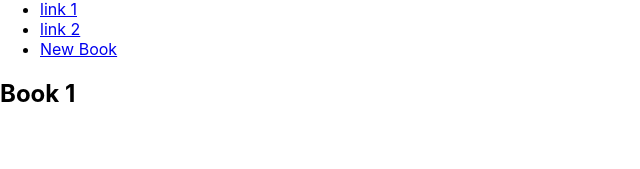
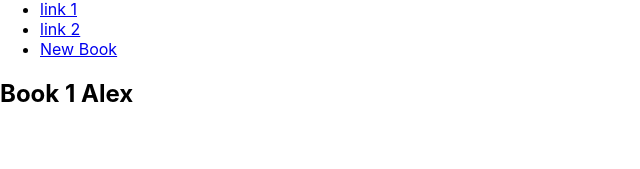
Before and after one commit to Alekskarb/react_routing, a React (Create React App) app: page /books/1 in a window 1280 px wide. Shown: the part 113-282 px from the top of the page, without its empty margins (0-640 px from the left). Built offline with nearby package versions, Linux system fonts and the light colour scheme.

Commit message:
routes component

```diff
--- a/src/App.js
+++ b/src/App.js
@@ -8,6 +8,7 @@ import Contact from "./pages/Contact";
 import NewBook from "./pages/NewBook";
 import NotFound from "./pages/NotFound";
 import BooksLayout from "./layout/BooksLayout";
+import {BookRoutes} from "./BookRoutes";
 
 function App() {
     return (
@@ -21,11 +22,8 @@ function App() {
             <Routes>
                 <Route path='/' element={<Home/>}/>
                 <Route path='/about' element={<About/>}/>
-                <Route path='/books' element={<BooksLayout/>} >
-                    <Route index element={<BookList/>}/>
-                    <Route path=':id' element={<Book/>}/>
-                    <Route path='new' element={<NewBook/>}/>
-                </Route>
+                <Route path='/books/*' element={<BookRoutes/>} />
+
                 {/*<Route path='/books' element={<BookList/>}>*/}
                 {/*<Route path='/books/:id/:img?' element={<Book/>}/>*/}
                 {/*<Route path='/books/new' element={<NewBook/>}/>*/}
--- /dev/null
+++ b/src/BookRoutes.js
@@ -0,0 +1,19 @@
+import BooksLayout from "./layout/BooksLayout";
+import {Route, Routes} from "react-router-dom";
+import BookList from "./pages/BookList";
+import Book from "./pages/Book";
+import NewBook from "./pages/NewBook";
+
+export function BookRoutes() {
+    return (
+        <>
+            <Routes>
+                <Route element={<BooksLayout/>}>
+                    <Route index element={<BookList/>}/>
+                    <Route path=':id' element={<Book/>}/>
+                    <Route path='new' element={<NewBook/>}/>
+                </Route>
+            </Routes>
+        </>
+    )
+}
--- a/src/layout/BooksLayout.js
+++ b/src/layout/BooksLayout.js
@@ -8,7 +8,7 @@ function BooksLayout() {
                 <li><Link to='/books/2'>link 2</Link></li>
                 <li><Link to='/books/new'>New Book</Link></li>
             </ul>
-            <Outlet/>
+            <Outlet context={{name: 'Alex'}}/>
         </>
     );
 }
--- a/src/pages/Book.js
+++ b/src/pages/Book.js
@@ -1,13 +1,16 @@
-import {useParams} from "react-router-dom";
+import {useOutletContext, useParams} from "react-router-dom";
 
 function Book() {
     // const params = useParams();
     const {id} = useParams();
+    const context = useOutletContext();
     console.log('params: ', id)
+    console.log('context: ', context)
     return (
         <>
             <h2>
-            Book {id}
+            {/*Book {id}*/}
+            Book {id} {context.name}
             </h2>
         </>
     );
```
